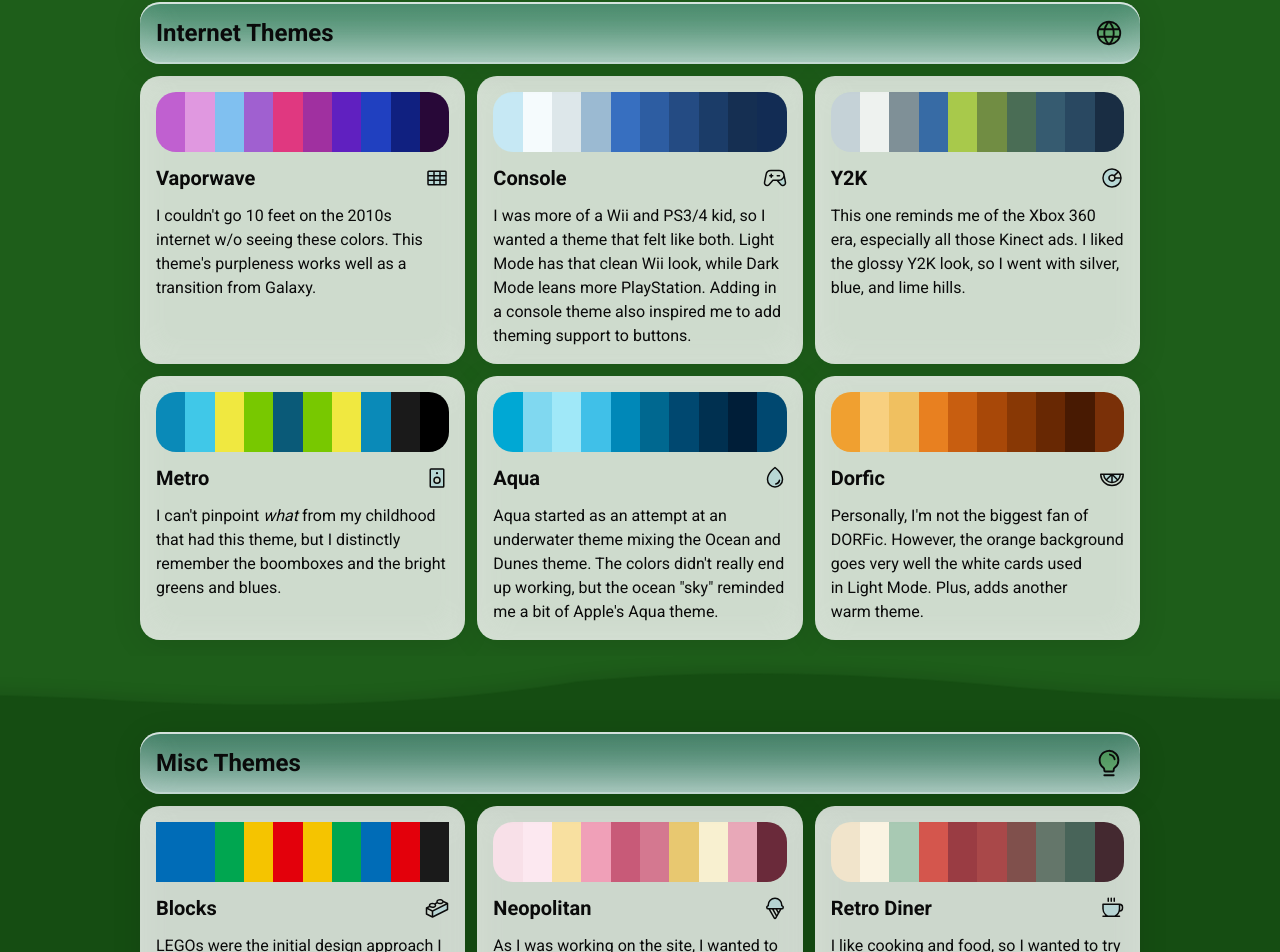
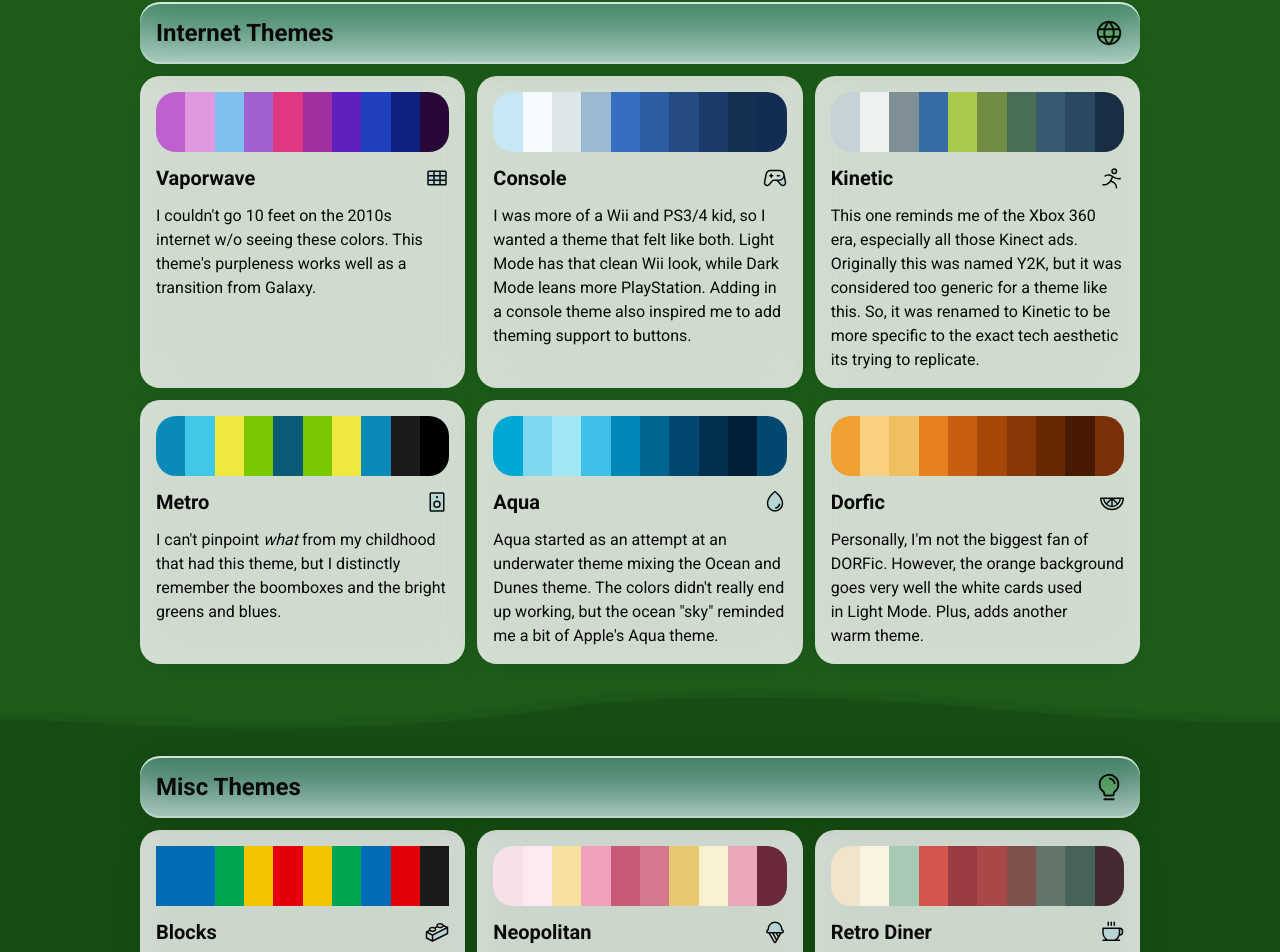
Before and after one commit to vtlanglois/portfolio-v2, a Next.js app: page /themes in a window 1280 px wide. Shown: the part 2590-3542 px from the top of the page. Built offline with nearby package versions, Linux system fonts and the light colour scheme.

Commit message:
style: rename Y2K to Kinetic

```diff
--- a/src/app/globals.css
+++ b/src/app/globals.css
@@ -489,10 +489,10 @@
 }
 
 /* ============================================
-  Y2K
+  Kinetic
    ============================================ */
 
-[data-theme="y2k"] {
+[data-theme="kinetic"] {
   --sky-top: #c5d2d7;
   --sky-bottom: #eef2ef;
   --hill-far: #7f9097;
@@ -934,7 +934,7 @@
     --ui-action-random-color: #8bdaa0;
   }
 
-  [data-theme="y2k"] {
+  [data-theme="kinetic"] {
     --sky-top: #11171b;
     --sky-bottom: #222b30;
     --hill-far: #3b464b;
--- a/src/components/sections/ThemeDemo.tsx
+++ b/src/components/sections/ThemeDemo.tsx
@@ -226,15 +226,18 @@ export default function ThemeDemo() {
               <ThemeCard theme="console">
                 <p>
                   I was more of a Wii and PS3/4 kid, so I wanted a theme that
-                  felt like both. Light Mode has that clean Wii look, while
-                  Dark Mode leans more PlayStation. Adding in a console theme also inspired me to add theming support to buttons.
+                  felt like both. Light Mode has that clean Wii look, while Dark
+                  Mode leans more PlayStation. Adding in a console theme also
+                  inspired me to add theming support to buttons.
                 </p>
               </ThemeCard>
-              <ThemeCard theme="y2k" title="Y2K">
+              <ThemeCard theme="kinetic">
                 <p>
                   This one reminds me of the Xbox 360 era, especially all those
-                  Kinect ads. I liked the glossy Y2K look, so I went with
-                  silver, blue, and lime hills.
+                  Kinect ads. Originally this was named Y2K, but it was
+                  considered too generic for a theme like this. So, it was
+                  renamed to Kinetic to be more specific to the exact tech
+                  aesthetic its trying to replicate.
                 </p>
               </ThemeCard>
               <ThemeCard theme="metro">
@@ -292,8 +295,8 @@ export default function ThemeDemo() {
               </ThemeCard>
               <ThemeCard theme="diner" title="Retro Diner">
                 <p>
-                  I like cooking and food, so I wanted to try a diner theme.
-                  The vanilla, seafoam, and cherry red give it that classic
+                  I like cooking and food, so I wanted to try a diner theme. The
+                  vanilla, seafoam, and cherry red give it that classic
                   Americana diner look.
                 </p>
               </ThemeCard>
--- a/src/components/ui/ThemeIcon.tsx
+++ b/src/components/ui/ThemeIcon.tsx
@@ -2,7 +2,6 @@ import {
   CactusIcon,
   CloudIcon,
   CoffeeIcon,
-  DiscIcon,
   DropIcon,
   IslandIcon,
   FlowerIcon,
@@ -22,6 +21,7 @@ import {
   TreeEvergreenIcon,
   WavesIcon,
   WindIcon,
+  PersonSimpleRunIcon,
 } from "@phosphor-icons/react/dist/ssr";
 
 export function ThemeIcon({
@@ -38,8 +38,8 @@ export function ThemeIcon({
       return <IslandIcon size={size} weight="duotone" />;
     case "console":
       return <GameControllerIcon size={size} weight="duotone" />;
-    case "y2k":
-      return <DiscIcon size={size} weight="duotone" />;
+    case "kinetic":
+      return <PersonSimpleRunIcon size={size} weight="duotone" />;
     case "diner":
       return <CoffeeIcon size={size} weight="duotone" />;
     case "ocean":
--- a/src/constants/index.ts
+++ b/src/constants/index.ts
@@ -18,7 +18,7 @@ export const THEMES = [
   "galaxy",
   "vaporwave",
   "console",
-  "y2k",
+  "kinetic",
   "metro",
   "aqua",
   "dorfic",
```
